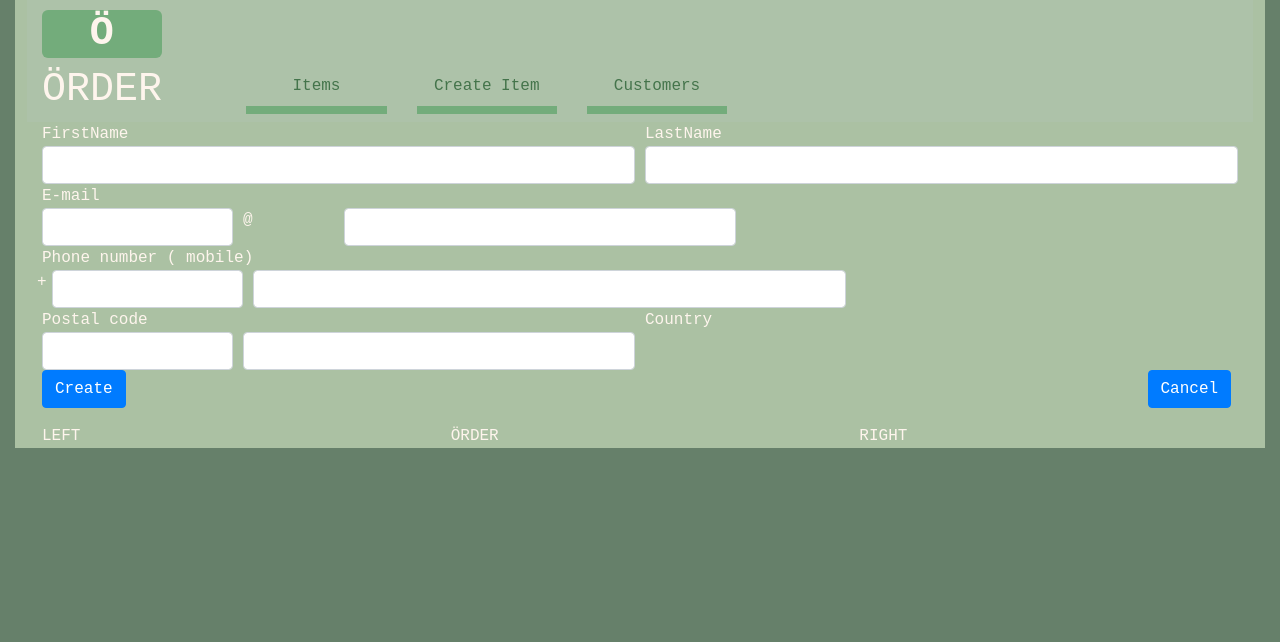
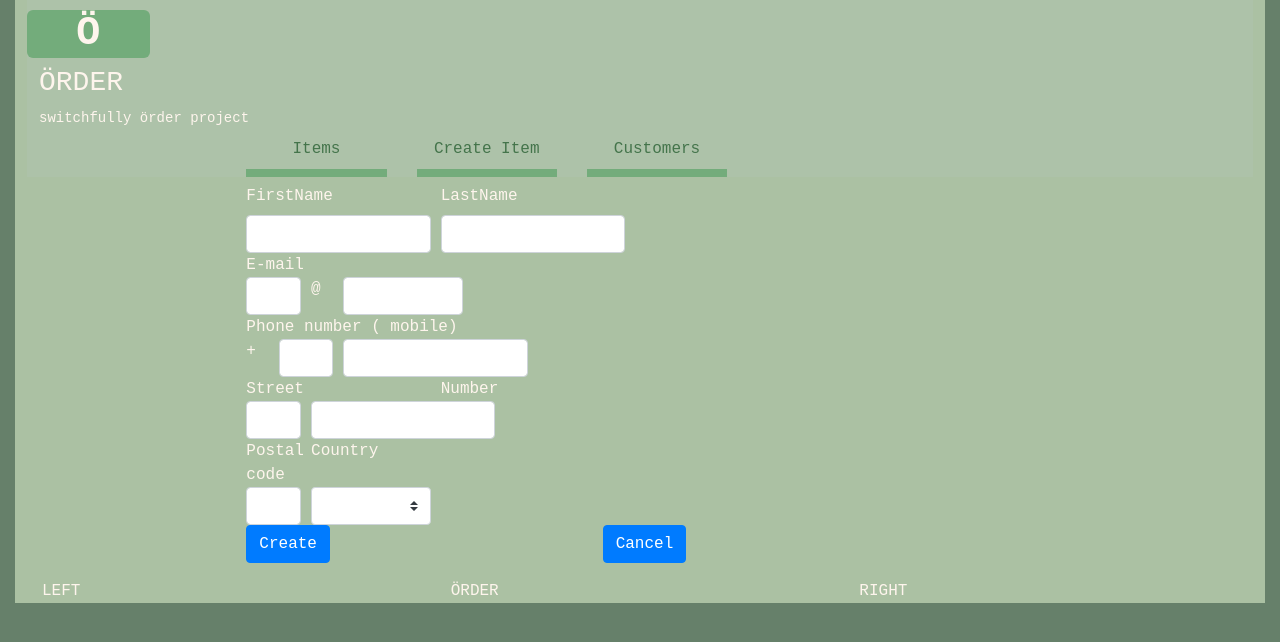
Before and after one commit to jrnsmisrt/myOrderFrontendProject, an Angular app: page /create-customer in a window 1280 px wide. Shown: the top 642 px of the page. Built offline with nearby package versions, Linux system fonts and the light colour scheme.

Commit message:
first/lastname validation implemented in html

```diff
--- a/package.json
+++ b/package.json
@@ -21,6 +21,7 @@
     "@angular/router": "~13.1.0",
     "@ng-bootstrap/ng-bootstrap": "^11.0.0",
     "bootstrap": "^4.6.0",
+    "countries-list": "^2.6.1",
     "rxjs": "~7.4.0",
     "tslib": "^2.3.0",
     "zone.js": "~0.11.4"
--- a/src/app/customer/create-customer/create-customer.component.html
+++ b/src/app/customer/create-customer/create-customer.component.html
@@ -1,45 +1,90 @@
 <div class="container-fluid">
+  <div class="row">
+    <div class="col-2"></div>
+    <div class="col">
       <div class="form-group">
         <form [formGroup]="createCustomerForm">
           <div class="form-row">
-        <div class="col">FirstName</div>
+            <div class="col"><label class="col-form-label">FirstName</label></div>
 
-        <div class="col">LastName</div>
+            <div class="col"><label class="col-form-label">LastName</label></div>
           </div>
           <div class="form-row">
             <div class="col"><input formControlName="firstname" class="form-control" type="text"></div>
             <div class="col"><input formControlName="lastname" class="form-control" type="text"></div>
           </div>
           <div class="form-row">
+            <div class="col"
+              *ngIf="getFormAttribute('firstname').invalid && (getFormAttribute('firstname').dirty||getFormAttribute('firstname').touched)">
+              <small *ngIf="getFormAttribute('firstname').errors?.['required']" [style.color]="'red'">
+                Firstname is required.
+              </small>
+              <small *ngIf="getFormAttribute('firstname').errors?.['minlength']" [style.color]="'red'">
+                Firstname should be at least 2 characters long.
+              </small>
+            </div>
+            <div class="col"
+                 *ngIf="getFormAttribute('lastname').invalid && (getFormAttribute('lastname').dirty||getFormAttribute('lastname').touched)">
+              <small *ngIf="getFormAttribute('lastname').errors?.['required']" [style.color]="'red'">
+                Lastname is required.
+              </small>
+              <small *ngIf="getFormAttribute('lastname').errors?.['minlength']" [style.color]="'red'">
+                Lastname should be at least 2 characters long.
+              </small>
+            </div>
+          </div>
+          <div class="form-row">
             <div class="col">E-mail</div>
           </div>
-      <div class="form-row">
-        <div class="col-2"><input formControlName="mail" class="form-control" type="text"></div>
+          <div class="form-row" formGroupName="email">
+            <div class="col-2"><input formControlName="localPart" class="form-control" type="text"></div>
             <div class="col-1">@</div>
-        <div class="col-4"><input class="form-control"></div>
+            <div class="col-4"><input formControlName="domain" class="form-control"></div>
           </div>
           <div class="form-row">
             <div class="col">Phone number ( mobile)</div>
           </div>
-      <div class="form-row">
-        <div col="col-sm-1">+</div>
-        <div class="col-sm-2"><input formControlName="phoneNumber" class="form-control" type="text"></div>
-        <div class="col-6"><input formControlName="phoneNumber" class="form-control" type="text"></div>
+          <div class="form-row" formGroupName="phoneNumber">
+            <div class="col-sm-1">+</div>
+            <div class="col-sm-2"><input formControlName="countryCallingCode" class="form-control" type="text"></div>
+            <div class="col-6"><input formControlName="number" class="form-control" type="text"></div>
           </div>
           <div class="form-row">
-        <div class="col">Postal code</div>
+            <div class="col">Street</div>
+            <div class="col">Number</div>
+          </div>
+          <div class="form-row" formGroupName="address">
+            <div class="col-sm-2"><input formControlName="streetName" class="form-control" type="text"></div>
+            <div class="col-6"><input formControlName="houseNumber" class="form-control" type="text"></div>
+          </div>
+          <div class="form-row">
+            <div class="col-2">Postal code</div>
             <div class="col">Country</div>
           </div>
-      <div class="form-row">
-        <div class="col-2"  type="text"><input class="form-control"></div>
-        <div class="col-4"   type="text"><input class="form-control" type="list"></div>
+          <div class="form-row" formGroupName="address">
+            <div class="col-2" type="text">
+              <input class="form-control" formControlName="postalCode">
+            </div>
+            <div class="col-4" type="text">
+              <select type="text" name="countries" formControlName="country" class="custom-select">
+                <option value="Belgium" selected>Belgium</option>
+                <option value="France">France</option>
+                <option value="Germany">Germany</option>
+              </select></div>
           </div>
 
           <div class="form-row">
-        <div class="col"><a type="button" class="btn btn-primary">Create</a></div>
+            <div class="col"><a type="button" class="btn btn-primary" (click)="onSubmit()">Create</a></div>
             <div class="col-1"><a type="button" class="btn btn-primary">Cancel</a></div>
           </div>
 
         </form>
+
       </div>
     </div>
+    <div class="col-6">
+
+    </div>
+  </div>
+
+</div>
--- a/src/app/customer/create-customer/create-customer.component.ts
+++ b/src/app/customer/create-customer/create-customer.component.ts
@@ -1,8 +1,10 @@
-import { Component, OnInit } from '@angular/core';
+import {Component, OnInit} from '@angular/core';
 import {CustomerService} from "../../service/customer.service";
-import {FormBuilder, FormControl, Validators} from "@angular/forms";
+import {FormBuilder, FormControl, FormGroup, Validators} from "@angular/forms";
 import {ActivatedRoute} from "@angular/router";
 import {Router} from "@angular/router";
+
+
 
 @Component({
   selector: 'app-create-customer',
@@ -10,28 +12,70 @@ import {Router} from "@angular/router";
   styleUrls: ['./create-customer.component.css']
 })
 export class CreateCustomerComponent implements OnInit {
-  mailLocalPart:string='';
-  mailDomain:string='';
-
-  createCustomerForm= this.formBuilder.group({
-    firstname: '',
-    lastname:'',
-    mail:'',
-    address:'',
-    phoneNumber:'',
+  complete:string='';
+  createCustomerForm = this.formBuilder.group({
+    firstname: new FormControl('',[
+    Validators.required,
+      Validators.minLength(2)
+    ]),
+    lastname: new FormControl('',[
+      Validators.required,
+      Validators.minLength(2)
+    ]),
+    email: new FormGroup({
+      localPart:new FormControl('',[
+        Validators.required,
+        Validators.minLength(2)
+      ]),
+      domain: new FormControl('',[
+        Validators.required,
+        Validators.minLength(2)
+      ]),
+      complete: new FormControl('',[
+        Validators.required,
+        Validators.min(2),
+        Validators.email
+      ]),
+    }),
+    address: new FormGroup( {
+      streetName: new FormControl('',[
+        Validators.required,
+        Validators.min(2)
+      ]),
+      houseNumber: new FormControl('',[
+        Validators.required,
+        Validators.min(2)
+      ]),
+      postalCode: new FormControl('',[
+        Validators.required,
+        Validators.min(0),
+        Validators.max(9999)
+      ]),
+      country:new FormControl('',[
+        Validators.required
+      ]),
+    }),
+    phoneNumber: new FormGroup({
+      countryCallingCode: new FormControl(''),
+      number: new FormControl(''),
+    })
   })
 
-  constructor(private customerService:CustomerService,
-              private route:ActivatedRoute,
+  constructor(private customerService: CustomerService,
+              private route: ActivatedRoute,
               private router: Router,
-              private formBuilder: FormBuilder) {
+              private formBuilder: FormBuilder,
+              ) {
 
   }
 
   ngOnInit(): void {
+
   }
 
   onSubmit(): void {
+    this.complete=`${this.createCustomerForm.get('email.localPart')?.value}@${this.createCustomerForm.get('email.domain')?.value}`;
+    this.createCustomerForm.get('email.complete')?.patchValue(this.complete);
     this.customerService.createCustomer(this.createCustomerForm.value)
       .subscribe(customer => {
           this.createCustomerForm.reset();
@@ -40,4 +84,7 @@ export class CreateCustomerComponent implements OnInit {
       );
   }
 
+  getFormAttribute(attribute: string): any{
+    return this.createCustomerForm.get(`${attribute}`);
+  }
 }
--- a/src/app/layout/header/header.component.html
+++ b/src/app/layout/header/header.component.html
@@ -1,12 +1,13 @@
 <div class="container-fluid header">
   <div class="row">
     <div class="col">
-      <h1 class="logo">Ö</h1>
+        <div class="row"><h1 class="logo">Ö</h1></div>
+        <div class="row"><h3 >ÖRDER</h3><small>switchfully örder project</small></div>
     </div>
   </div>
   <div class="row">
     <div class="col-2">
-      <h1>ÖRDER</h1>
+
     </div>
     <div class="col">
 
```
Also changed, not shown: 1 other file (tests, documents, lock files or other folders). Lines whose indentation alone changed are shown as unchanged.
